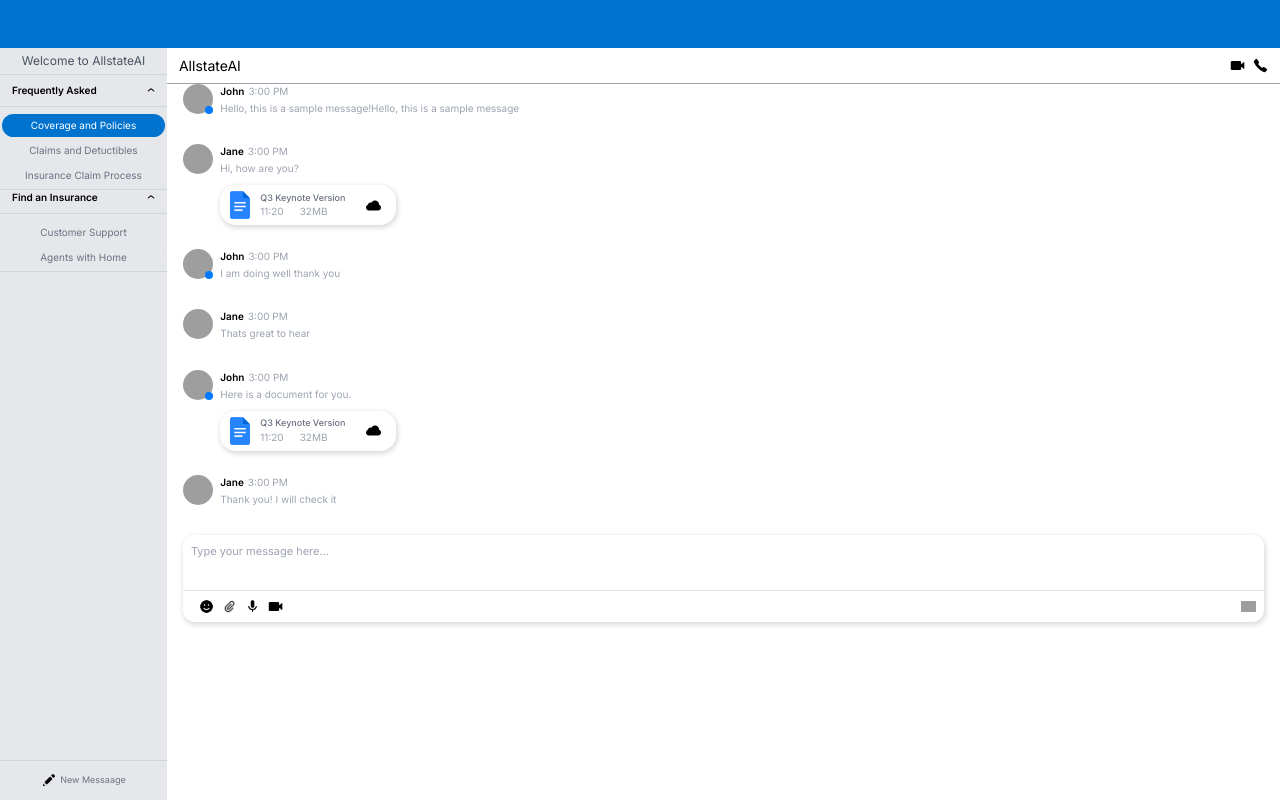
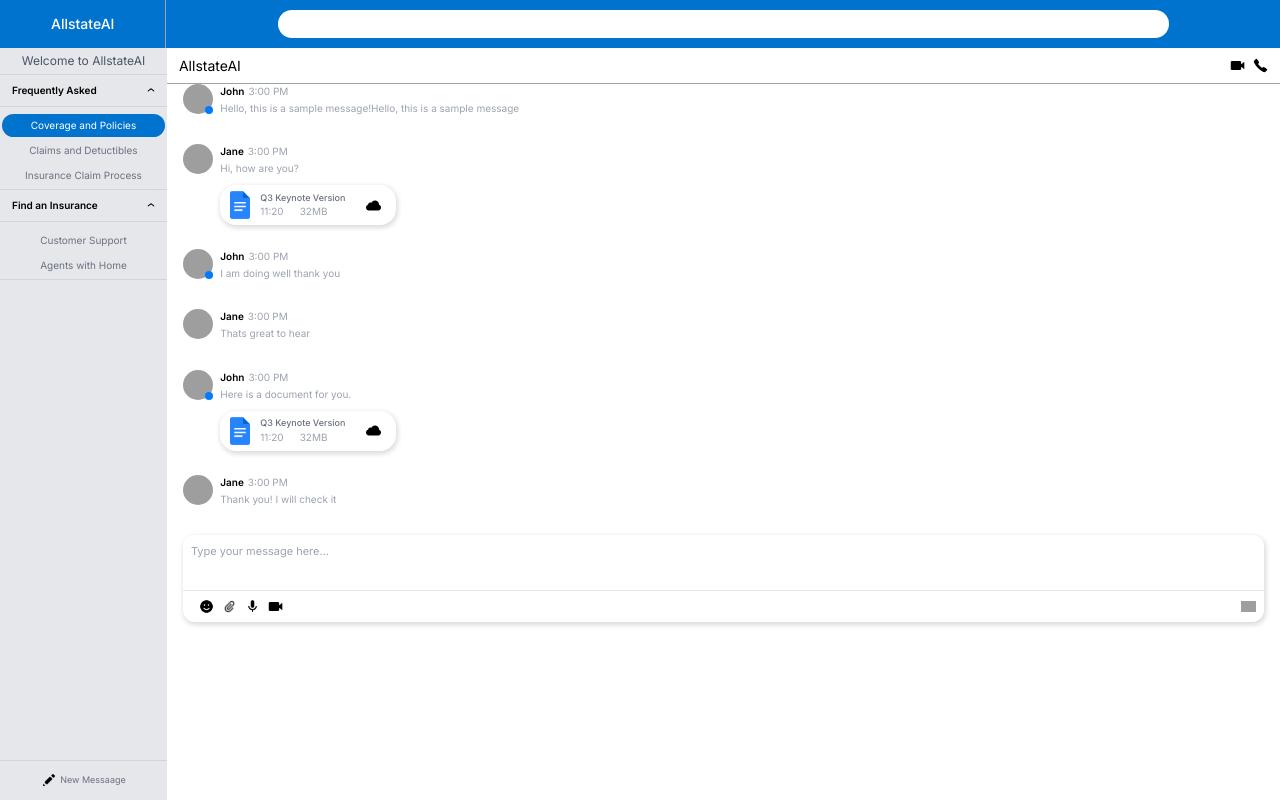
Before and after one commit to Stuka-Labs/SureguideFrontEnd, a Next.js app: page / in a window 1280 px wide. Built offline with nearby package versions, Linux system fonts and the light colour scheme; grey boxes are pictures that could not be loaded.

Commit message:
added-header

```diff
--- a/src/components/header/Header.js
+++ b/src/components/header/Header.js
@@ -2,9 +2,12 @@
 
 function Header() {
   return (
-    <div className='bg-[#0073cf] h-12'>
-        <div className='w-[15%] border-l-[1px]'></div>
-        <div></div>
+    <div className=' h-12 flex'>
+        <div className='w-[13%] flex items-center justify-center border-r-[.1px] border-gray-400 bg-[#0073cf] h-full text-white text-sm font-medium text-center'> AllstateAI</div>
+        <div className='flex items-center justify-center w-[87%] h-full bg-[#0073cf]'>
+  <input className='w-4/5 h-3/5 rounded-2xl'></input>
+</div>
+
     </div>
   )
 }
--- a/src/components/sideNavbar/Sidenav.js
+++ b/src/components/sideNavbar/Sidenav.js
@@ -72,7 +72,7 @@
                   ))}
                 </div>
               )}
-              <div className='bg-gray-300 h-[.5px]'></div>
+              <div className='bg-gray-300 h-[.5px] mb-2'></div>
 
             </div>
 
```
